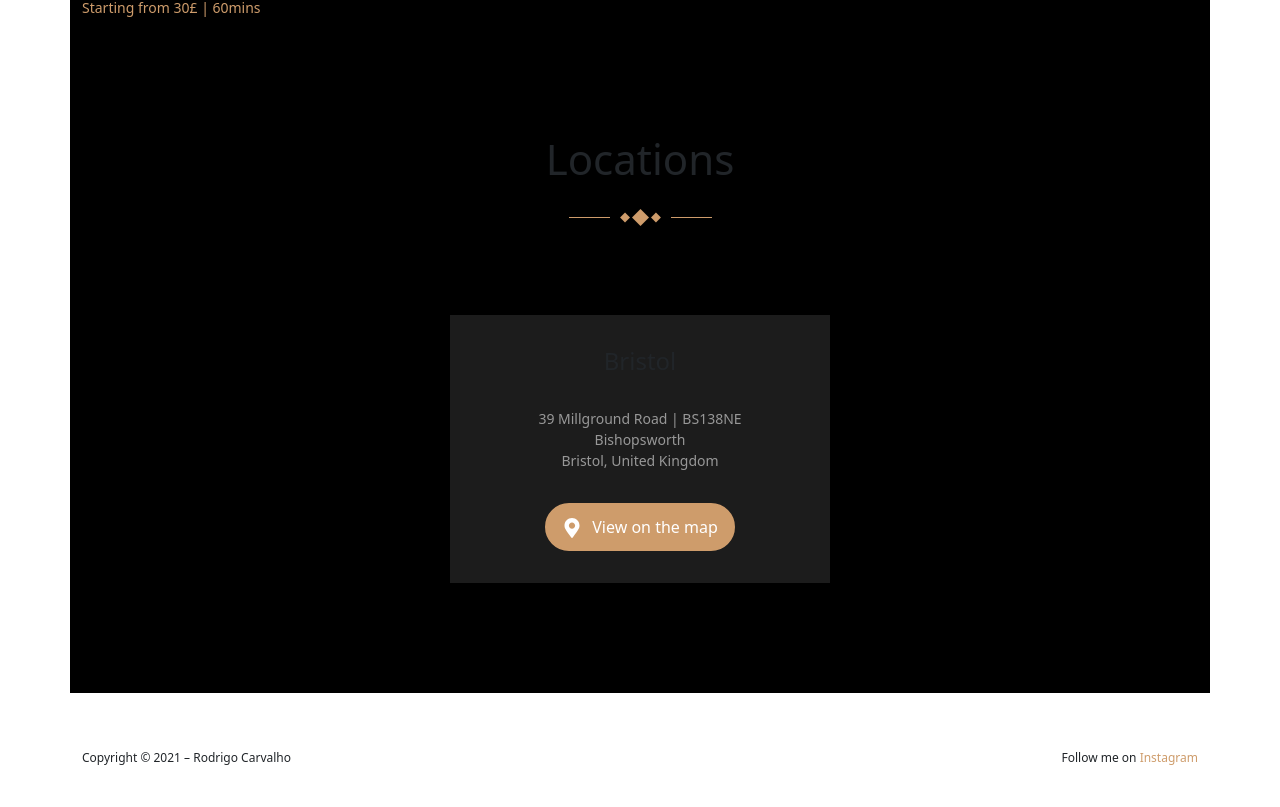
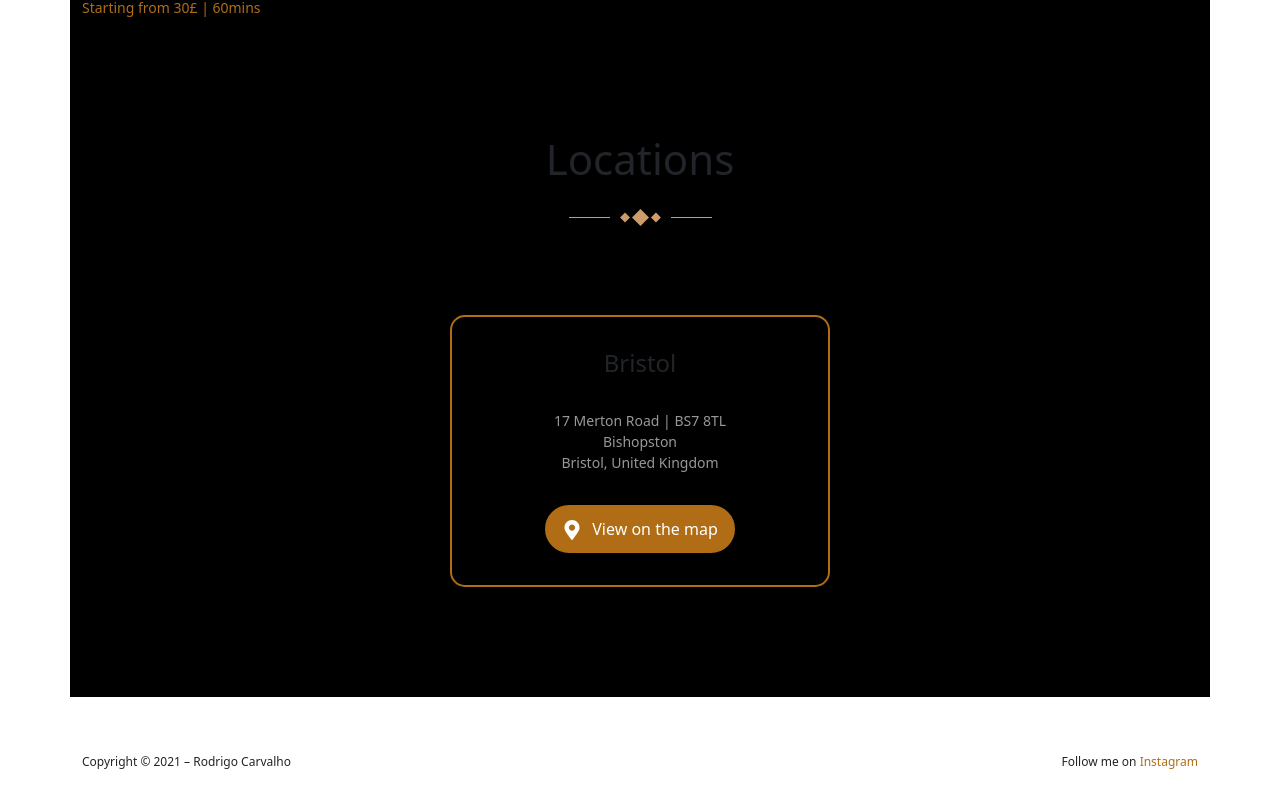
Before and after one commit to zero27barbering/sitezero27, a Next.js app: page / in a window 1280 px wide. Shown: the part 1979-2786 px from the top of the page. Built offline with nearby package versions, Linux system fonts and the light colour scheme.

Commit message:
Changed address

```diff
--- a/locations.json
+++ b/locations.json
@@ -1,11 +1,11 @@
 [
     {
         "id": 1,
-        "address": "Millground Road",
-        "number": 39,
-        "county": "Bishopsworth",
+        "address": "Merton Road",
+        "number": 17,
+        "county": "Bishopston",
         "city": "Bristol",
         "country": "United Kingdom",
-        "postalCode": "BS138NE"
+        "postalCode": "BS7 8TL"
     }
 ]
--- a/pages/_app.js
+++ b/pages/_app.js
@@ -7,7 +7,7 @@ const GlobalStyle = createGlobalStyle`
     box-sizing: border-box;
   }
   body {
-    background-color: #000;
+    background-color: ${({ theme }) => theme.colors.backgroundColor};;
     margin: 0;
     padding: 0;
     /* New styles */
--- a/src/components/Locations/index.js
+++ b/src/components/Locations/index.js
@@ -8,7 +8,9 @@ import MapEmbed from "../MapEmbed";
 import {renderToStaticMarkup} from "react-dom/server";
 
 const Container = styled.div`
-  background-color: ${({theme}) => theme.colors.color3};
+  background-color: ${({theme}) => theme.colors.color2};
+  border-radius: 15px;
+  border: 2px solid ${({theme}) => theme.colors.color1};
 
   & > div {
     padding: 2rem 1.5rem;
--- a/src/components/NavBar/index.js
+++ b/src/components/NavBar/index.js
@@ -10,7 +10,7 @@ export const Container = styled.header`
   nav {
     width: 100%;
     z-index: 2;
-    background-color: #1d1d1b;
+    background-color: ${({ theme }) => theme.colors.color3};
   }
   nav img {
     height: 100px;
--- a/style.json
+++ b/style.json
@@ -5,9 +5,10 @@
   ],
   "theme": {
     "colors": {
-      "color1": "#CE9C6B",
+      "color1": "#B06D15",
       "color2": "#000000",
-      "color3": "#1C1C1C",
+      "color3": "#1D1D1D",
+      "backgroundColor": "#000",
       "contrastText": "#FFFFFF",
       "wrong": "#FF5722",
       "success": "#4CAF50",
```
